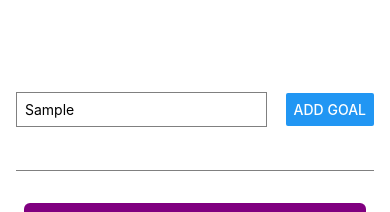
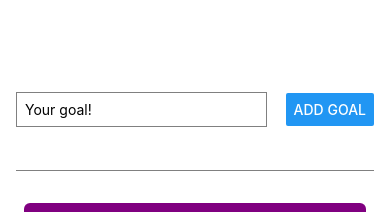
Before and after one commit to Luphumzo/React-Native-GoalsApp, a React Native app: screen / in a window 390 px wide. Both pictures are taken after typing "Sample" into the empty fields and a click on the button "ADD GOAL". Shown: the top 212 px of the page. Built offline with nearby package versions, Linux system fonts and the light colour scheme.

Commit message:
added new components

```diff
--- a/App.tsx
+++ b/App.tsx
@@ -1,25 +1,15 @@
 import { useState } from "react";
-import {
-  StyleSheet,
-  Text,
-  View,
-  TextInput,
-  Button,
-  FlatList,
-} from "react-native";
-
+import { StyleSheet, View, FlatList } from "react-native";
+import GoalItem from "./components/GoalItem";
+import GoalInput from "./components/GoalInput";
 interface ICourseGoal {
   text: string;
   key: string;
 }
 export default function App() {
-  const [enteredGoalText, setEnteredGoalText] = useState("");
   const [courseGoals, setCourseGoals] = useState<any[]>([]);
 
-  function goalInputHandler(enteredText: any) {
-    setEnteredGoalText(enteredText);
-  }
-  function addGoalHandler() {
+  function addGoalHandler(enteredGoalText: string) {
     setCourseGoals((currentCourseGoals) => [
       ...currentCourseGoals,
       { text: enteredGoalText, key: Math.random.toString() },
@@ -28,23 +18,12 @@
 
   return (
     <View style={styles.appContainer}>
-      <View style={styles.inputContainer}>
-        <TextInput
-          style={styles.textInput}
-          placeholder="Your goal!"
-          onChangeText={goalInputHandler}
-        />
-        <Button title="Add Goal" onPress={addGoalHandler} />
-      </View>
+      <GoalInput onAddGoal={addGoalHandler} />
       <View style={styles.goalsContainer}>
         <FlatList
           data={courseGoals}
           renderItem={({ item }: { item: ICourseGoal }) => {
-            return (
-              <View style={styles.goalItem}>
-                <Text style={styles.goalText}>{item.text}</Text>
-              </View>
-            );
+            return <GoalItem text={item.text} />;
           }}
           keyExtractor={(item, index) => item.key}
         />
@@ -59,32 +38,8 @@
     padding: 50,
     paddingHorizontal: 16,
   },
-  inputContainer: {
-    flex: 1,
-    flexDirection: "row",
-    justifyContent: "space-between",
-    alignItems: "center",
-    marginBottom: 24,
-    borderBottomWidth: 1,
-    borderBottomColor: "grey",
-  },
-  textInput: {
-    borderWidth: 1,
-    borderColor: "grey",
-    width: "70%",
-    marginRight: 8,
-    padding: 8,
-  },
+
   goalsContainer: {
     flex: 5,
   },
-  goalItem: {
-    margin: 8,
-    padding: 8,
-    borderRadius: 6,
-    backgroundColor: "purple",
-  },
-  goalText: {
-    color: "white",
-  },
 });
--- /dev/null
+++ b/components/GoalInput.tsx
@@ -0,0 +1,47 @@
+import { StyleSheet, TextInput, Button, View } from "react-native";
+import { useState } from "react";
+
+function GoalInput(props: any) {
+  const [enteredGoalText, setEnteredGoalText] = useState("");
+
+  function goalInputHandler(enteredText: any) {
+    setEnteredGoalText(enteredText);
+  }
+
+  function addGoalHandler() {
+    props.onAddGoal(enteredGoalText);
+    setEnteredGoalText("");
+  }
+
+  return (
+    <View style={styles.inputContainer}>
+      <TextInput
+        style={styles.textInput}
+        placeholder="Your goal!"
+        onChangeText={goalInputHandler}
+        value={enteredGoalText}
+      />
+      <Button title="Add Goal" onPress={addGoalHandler} />
+    </View>
+  );
+}
+
+const styles = StyleSheet.create({
+  inputContainer: {
+    flex: 1,
+    flexDirection: "row",
+    justifyContent: "space-between",
+    alignItems: "center",
+    marginBottom: 24,
+    borderBottomWidth: 1,
+    borderBottomColor: "grey",
+  },
+  textInput: {
+    borderWidth: 1,
+    borderColor: "grey",
+    width: "70%",
+    marginRight: 8,
+    padding: 8,
+  },
+});
+export default GoalInput;
--- /dev/null
+++ b/components/GoalItem.tsx
@@ -0,0 +1,22 @@
+import { View, Text, StyleSheet } from "react-native";
+
+function GoalItem(props: any) {
+  return (
+    <View style={styles.goalItem}>
+      <Text style={styles.goalText}>{props.text}</Text>
+    </View>
+  );
+}
+
+const styles = StyleSheet.create({
+  goalItem: {
+    margin: 8,
+    padding: 8,
+    borderRadius: 6,
+    backgroundColor: "purple",
+  },
+  goalText: {
+    color: "white",
+  },
+});
+export default GoalItem;
```
